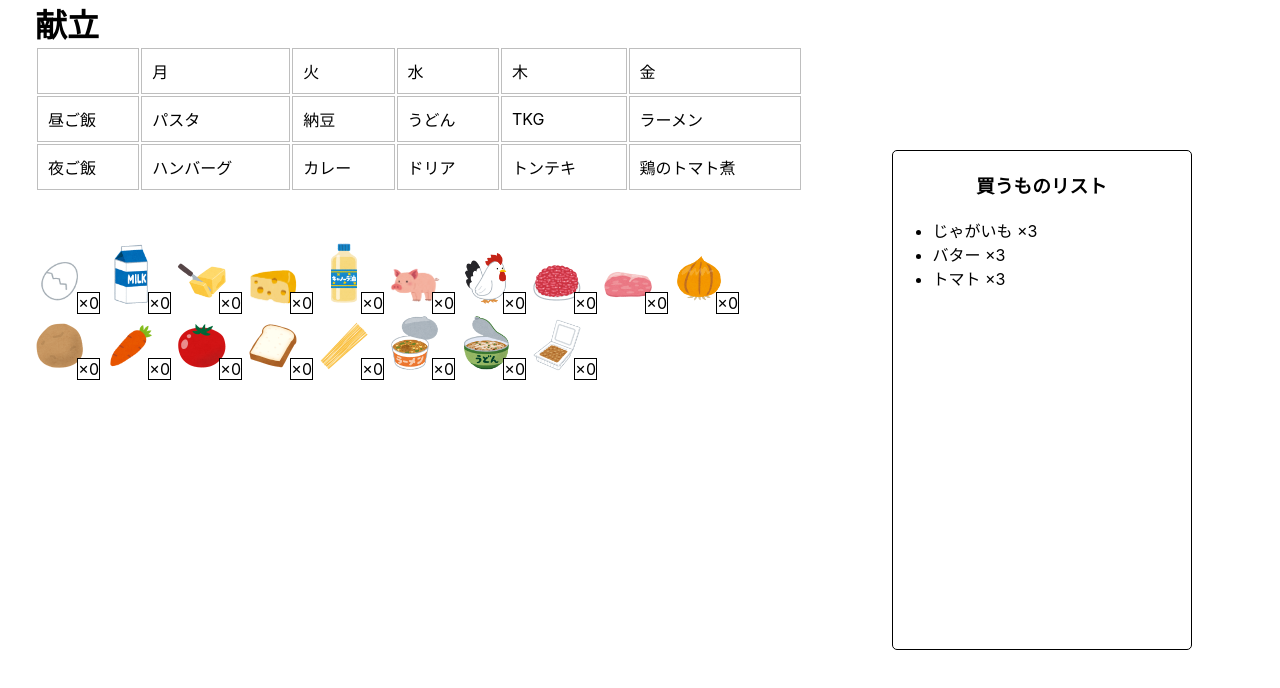
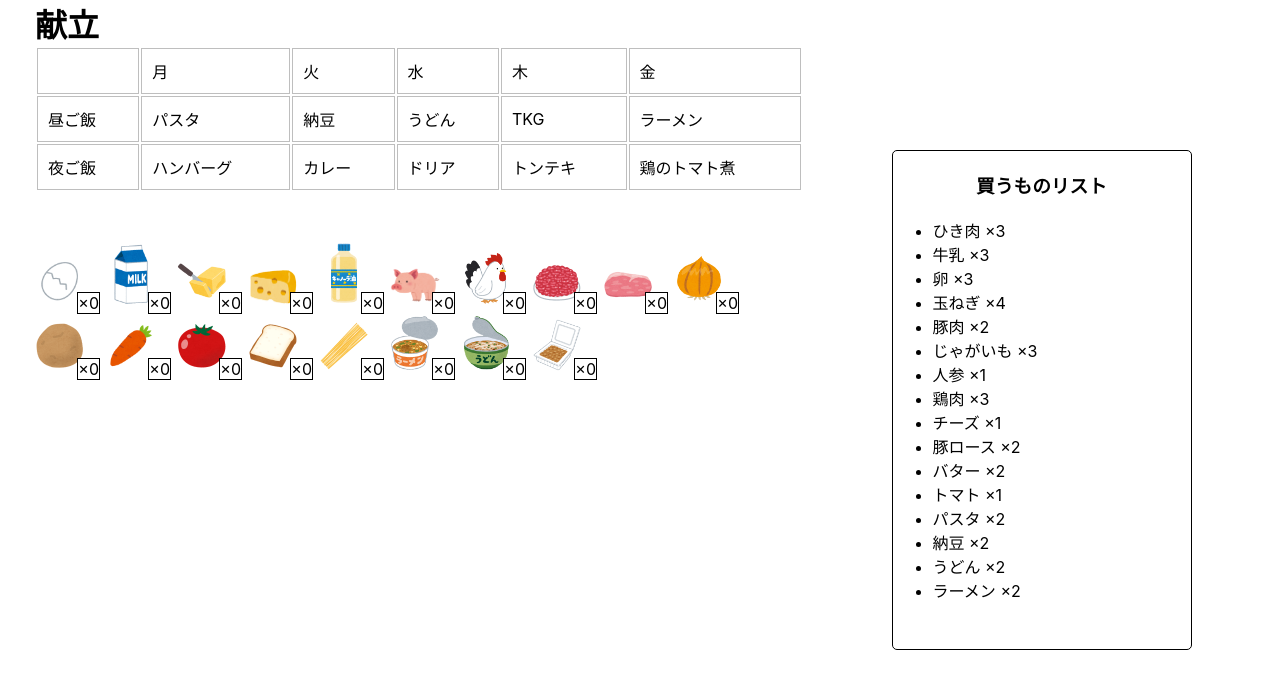
Before and after one commit to tkze0811/weekly-menu-picker, a React (Create React App) app: page / in a window 1280 px wide. Shown: the top 688 px of the page. Built offline with nearby package versions, Linux system fonts and the light colour scheme.

Commit message:
必要な材料を買うものリストに表示

```diff
--- a/src/components/shoppingList.tsx
+++ b/src/components/shoppingList.tsx
@@ -1,18 +1,22 @@
 import React from "react";
 import styled from "styled-components";
+import { Ingredient } from "../types/menu";
 
 type Props = {
   className?: string;
+  shoppingList: Ingredient[];
 };
 
-export const ShoppingList = ({ className }: Props) => {
+export const ShoppingList = ({ className, shoppingList }: Props) => {
   return (
     <ShoppingListContainer className={className}>
       <h3>買うものリスト</h3>
       <List>
-        <li>じゃがいも ×3</li>
-        <li>バター ×3</li>
-        <li>トマト ×3</li>
+        {shoppingList.map((item, index) => (
+          <li key={index}>
+            {item.name} ×{item.count}
+          </li>
+        ))}
       </List>
     </ShoppingListContainer>
   );
--- a/src/screens/WeeklyMenuScreen.tsx
+++ b/src/screens/WeeklyMenuScreen.tsx
@@ -5,11 +5,51 @@ import { WeeklyMenuTable } from "../components/weeklyMenuTable";
 import { ShoppingList } from "../components/shoppingList";
 import { DINNER_MENUS } from "../consts/dinnerMenus";
 import { LUNCH_MENUS } from "../consts/lunchMenus";
+import { Ingredient } from "../types/menu";
+import { getFoodCount } from "../utils/localStorage";
 import { shuffleArray } from "../utils/shuffleArray";
 
 export const WeeklyMenuScreen = () => {
   const lunchMenus = shuffleArray(LUNCH_MENUS).splice(0, 5);
   const dinnerMenus = shuffleArray(DINNER_MENUS).splice(0, 5);
+  const ingredients: Ingredient[] = [];
+
+  for (const menu of dinnerMenus) {
+    for (const ingredient of menu.ingredients) {
+      const targetIndex = ingredients.findIndex(
+        (v) => v.name === ingredient.name
+      );
+      if (targetIndex === -1) {
+        ingredients.push({ ...ingredient });
+      } else {
+        ingredients[targetIndex].count += ingredient.count;
+      }
+    }
+  }
+  for (const menu of lunchMenus) {
+    for (const ingredient of menu.ingredients) {
+      const targetIndex = ingredients.findIndex(
+        (v) => v.name === ingredient.name
+      );
+      if (targetIndex === -1) {
+        ingredients.push({ ...ingredient });
+      } else {
+        ingredients[targetIndex].count += ingredient.count;
+      }
+    }
+  }
+
+  const shoppingList = ingredients
+    .map((v) => {
+      const currentCount = getFoodCount(v.name);
+      const neededCount = v.count - currentCount;
+      if (neededCount <= 0) {
+        return;
+      } else {
+        return { name: v.name, count: neededCount };
+      }
+    })
+    .filter((v) => v) as Ingredient[];
 
   return (
     <AllContainer>
@@ -20,7 +60,7 @@ export const WeeklyMenuScreen = () => {
       </MenuContainer>
 
       <ShoppingListWrapper>
-        <StyledShoppingList />
+        <StyledShoppingList shoppingList={shoppingList} />
       </ShoppingListWrapper>
     </AllContainer>
   );
```
